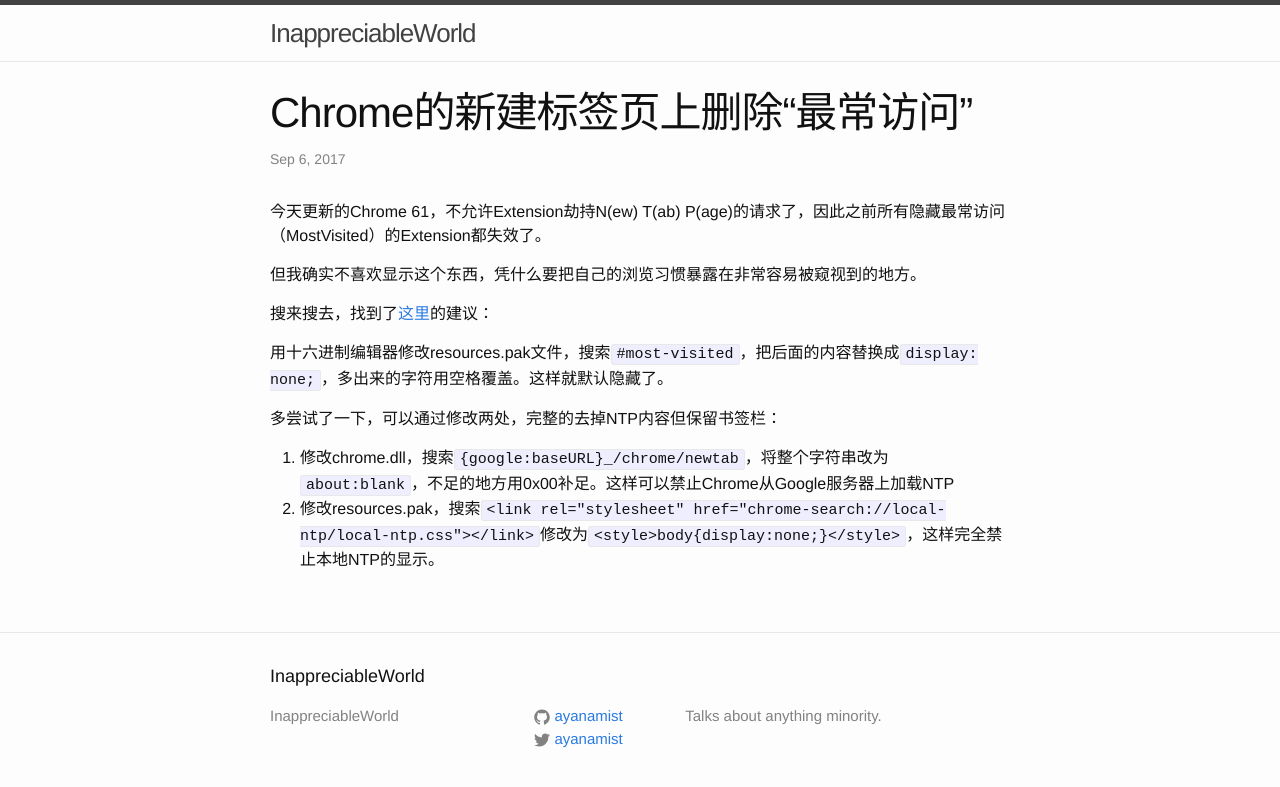
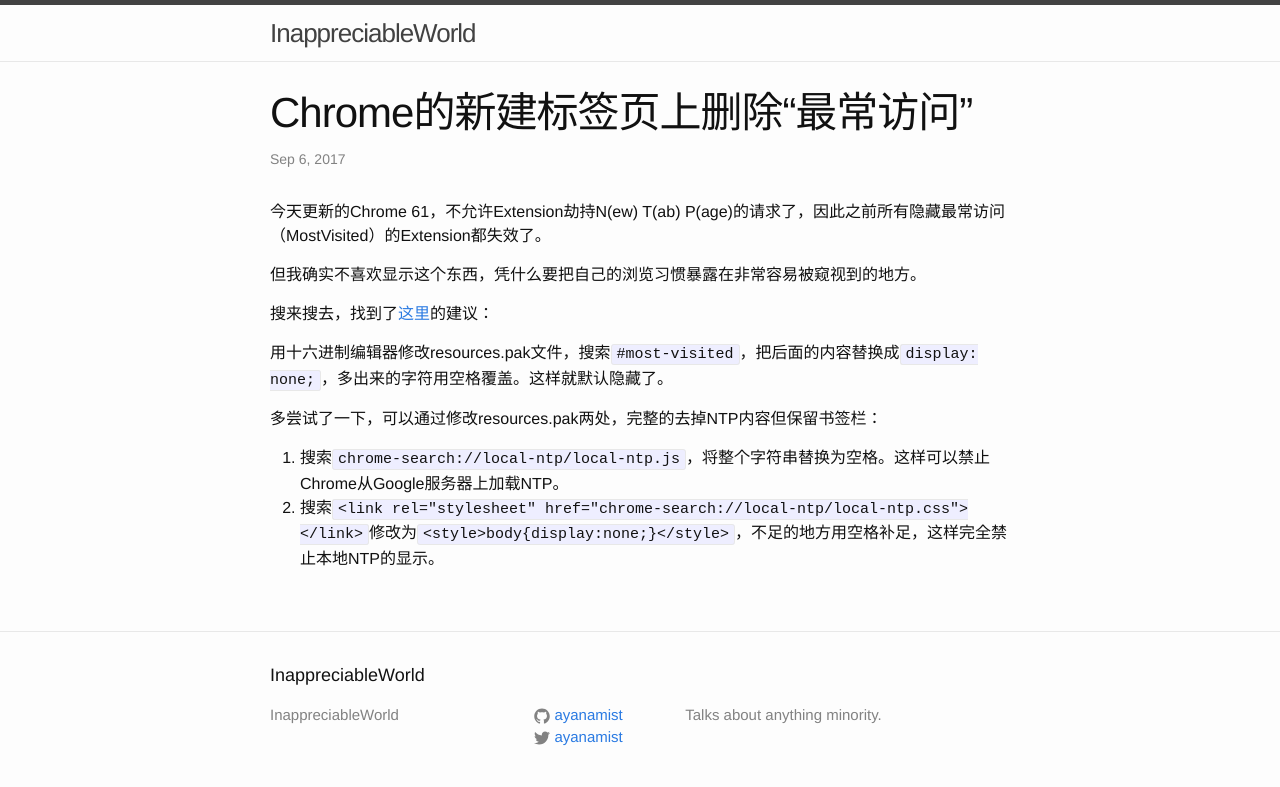
Before and after one commit to ayanamist/ayanamist.github.io, a Jekyll site: the page built from _posts/2017-09-06-chrome-most-visited.md, in a window 1280 px wide. Shown: the top 787 px of the page. Built offline with Jekyll 4.4.1, drawn with Linux system fonts in a browser that asks for light colours.

Commit message:
Update 2017-09-06-chrome-most-visited.md

```diff
--- a/_posts/2017-09-06-chrome-most-visited.md
+++ b/_posts/2017-09-06-chrome-most-visited.md
@@ -11,7 +11,7 @@ title: Chrome的新建标签页上删除“最常访问”
 
 用十六进制编辑器修改resources.pak文件，搜索`#most-visited`，把后面的内容替换成`display: none;`，多出来的字符用空格覆盖。这样就默认隐藏了。
 
-多尝试了一下，可以通过修改两处，完整的去掉NTP内容但保留书签栏：
+多尝试了一下，可以通过修改resources.pak两处，完整的去掉NTP内容但保留书签栏：
 
-1. 修改chrome.dll，搜索`{google:baseURL}_/chrome/newtab`，将整个字符串改为`about:blank`，不足的地方用0x00补足。这样可以禁止Chrome从Google服务器上加载NTP
-2. 修改resources.pak，搜索`<link rel="stylesheet" href="chrome-search://local-ntp/local-ntp.css"></link>`修改为`<style>body{display:none;}</style>`，这样完全禁止本地NTP的显示。
+1. 搜索`chrome-search://local-ntp/local-ntp.js`，将整个字符串替换为空格。这样可以禁止Chrome从Google服务器上加载NTP。
+2. 搜索`<link rel="stylesheet" href="chrome-search://local-ntp/local-ntp.css"></link>`修改为`<style>body{display:none;}</style>`，不足的地方用空格补足，这样完全禁止本地NTP的显示。
```
